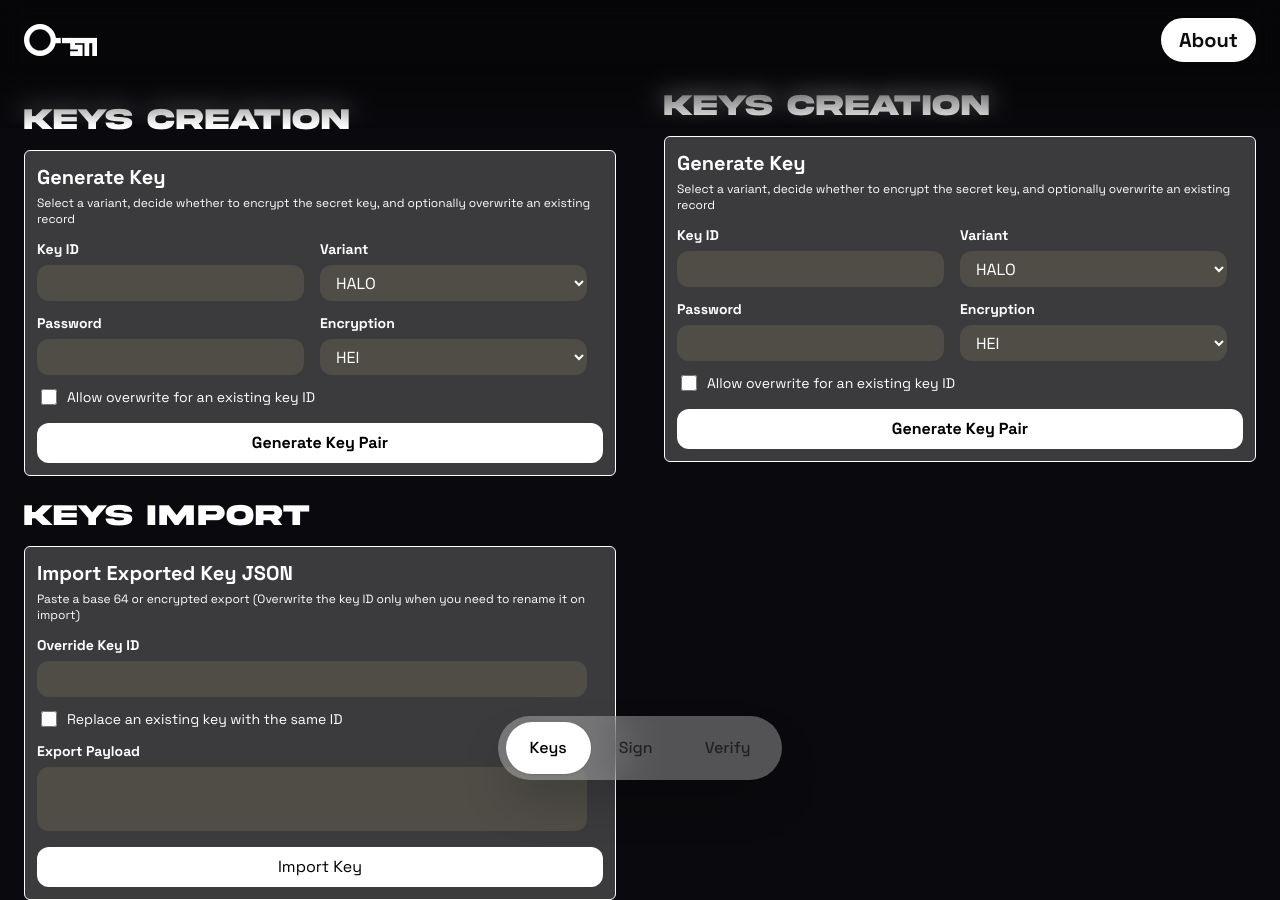
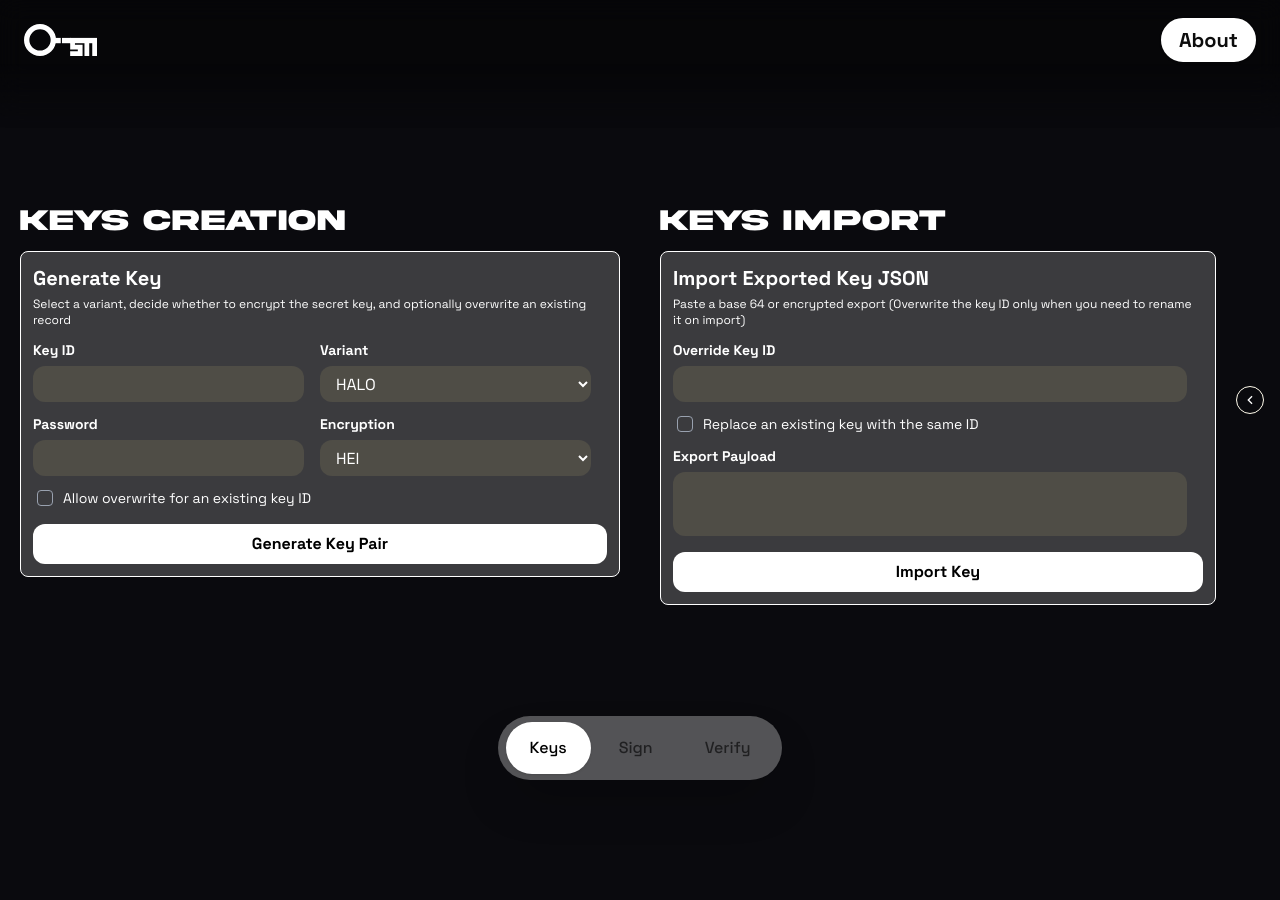
Before and after one commit to KenetHilang/PQC-Signer, a Next.js app in the folder frontend/: page /keys in a window 1280 px wide. After the commit the page ends 800 px from the top, so only its background shows below. Built offline with nearby package versions, Linux system fonts and the light colour scheme.

Commit message:
feat: add sidebar for keys todo:  finish sidebar

```diff
--- a/frontend/app/globals.css
+++ b/frontend/app/globals.css
@@ -20,6 +20,9 @@
 }
 
 @layer base {
+  h1 {
+    @apply text-3xl font-Akira
+  }
   h3 {
     @apply text-sm font-bold font-Space;
   }
@@ -27,10 +30,10 @@
 
 @layer components {
   .pages {
-    @apply h-full w-full pt-20
+    @apply h-full w-full flex items-center
   }
   .keysGrid {
-    @apply text-white mx-6 mt-2
+    @apply text-white mx-5 mt-2
   }
   .inputs {
     @apply bg-amber-200/10 w-full h-9 rounded-xl mt-1.5 pl-3
@@ -51,6 +54,22 @@
   .sections-2 {
     @apply mt-3 grid grid-cols-2
   }
+
+  .checkmarks {
+    @apply w-4 h-4 appearance-none border border-gray-400 rounded-sm bg-transparent cursor-pointer  checked:bg-blue-500 checked:border-blue-500 transition-all relative checked:after:content-[''] checked:after:absolute checked:after:left-[4px] checked:after:top-[1px] checked:after:w-[5px] checked:after:h-[9px] checked:after:border-r-2 checked:after:border-b-2  checked:after:border-white checked:after:rotate-45
+  }
+
+  .glassmorphism {
+    @apply font-Space bg-white/20 rounded-lg border-1 border-white
+  }
+
+  .icons {
+    @apply p-2 my-1.5 text-2xl rounded-lg hover:bg-white/20 flex justify-center
+  }
+
+  .icons-active {
+    @apply bg-white/20 text-white
+  }
 }
 
 
--- a/frontend/app/keys/components/keysCreate.tsx
+++ b/frontend/app/keys/components/keysCreate.tsx
@@ -1,4 +1,5 @@
 'use client'
+import Glass from "@/components/ui/glassmorphism/glassMorph";
 import { ToastType } from "@/lib/types";
 import { motion } from "motion/react";
 import { useState } from "react";
@@ -18,14 +19,14 @@ export default function KeysCreate() {
 
     return(
         <div className="h-full w-full border-amber-400">
-            <div className="text-3xl font-Akira">
+            <h1 className="text-3xl font-Akira">
                 Keys Creation
-            </div>
+            </h1>
 
-            <div className="mt-3 font-Space bg-white/20 rounded-md border-1 border-white p-3">
-                <h1 className="font-Space font-bold text-xl">
+            <Glass className="mt-3 p-3">
+                <h2 className="font-Space font-bold text-xl">
                     Generate Key
-                </h1>
+                </h2>
                 <p className="text-xs mt-1">
                     Select a variant, decide whether to encrypt the secret key, and optionally overwrite an existing record
                 </p>
@@ -63,7 +64,7 @@ export default function KeysCreate() {
 
                     <label className="flex gap-2.5 mt-3 ml-1 items-center">
                         <input
-                            className="w-4 h-4 border border-default-medium rounded-xs bg-neutral-secondary-medium focus:ring-2 focus:ring-brand-soft"
+                            className="checkmarks"
                             type="checkbox"
                         />
                         <span className="text-sm">Allow overwrite for an existing key ID</span>
@@ -81,7 +82,7 @@ export default function KeysCreate() {
                         {busyAction ? 'Generating...' : 'Generate Key Pair'}
                     </motion.button>
                 </div>
-            </div>
+            </Glass>
         </div>
     )
 }
--- a/frontend/app/keys/components/keysImport.tsx
+++ b/frontend/app/keys/components/keysImport.tsx
@@ -1,4 +1,5 @@
 'use client'
+import Glass from "@/components/ui/glassmorphism/glassMorph";
 import { motion } from "motion/react";
 import { useState } from "react";
 
@@ -8,14 +9,14 @@ export default function KeysImport() {
 
     return(
         <div className="h-full w-full border-amber-400">
-            <div className="text-3xl font-Akira">
+            <h1>
                 Keys Import
-            </div>
+            </h1>
 
-            <div className="mt-3 font-Space bg-white/20 rounded-md border-1 border-white p-3">
-                <h1 className="font-Space font-bold text-xl">
+            <Glass className="mt-3 p-3">
+                <h2 className="font-Space font-bold text-xl">
                     Import Exported Key JSON
-                </h1>
+                </h2>
                 <p className="text-xs mt-1">
                     Paste a base 64 or encrypted export (Overwrite the key ID only when you need to rename it on import)
                 </p>
@@ -29,7 +30,7 @@ export default function KeysImport() {
 
                         <label className="flex gap-2.5 mt-3 ml-1 items-center">
                             <input
-                                className="w-4 h-4 border border-default-medium rounded-xs bg-neutral-secondary-medium focus:ring-2 focus:ring-brand-soft"
+                                className="checkmarks"
                                 type="checkbox"
                             />
                             <span className="text-sm">
@@ -46,7 +47,7 @@ export default function KeysImport() {
                     </div>
 
                     <motion.button
-                    className="h-10 w-full bg-white text-black mt-4 rounded-xl"
+                    className="h-10 w-full bg-white text-black mt-4 rounded-xl font-bold"
                     type="submit"
                     whileHover={{
                         scale: 1.02,
@@ -57,7 +58,8 @@ export default function KeysImport() {
                         {busyAction ? 'Importing...' : 'Import Key'}
                     </motion.button>
                 </div>
-            </div>
+            </Glass>
         </div>
+
     )
 }
--- a/frontend/app/keys/components/sideKeys.tsx
+++ b/frontend/app/keys/components/sideKeys.tsx
@@ -1,79 +1,80 @@
 'use client'
-import { ToastType } from "@/lib/types";
-import { motion } from "motion/react";
+import Glass from "@/components/ui/glassmorphism/glassMorph";
 import { useState } from "react";
+import { RiExportFill, RiHourglassFill, RiSafe3Fill } from "react-icons/ri";
 
 export default function SideKeys() {
+    const [type, setType] = useState('')
 
-    const [busyAction, setBusyAction] = useState(false);
+    return(
+        <div className="h-full w-full">
+            <div className="flex mb-3">
+                <h1>{type}</h1>
+            </div>
 
 
-    return(
-        <div className="h-full w-full border-amber-400">
-            <div className="text-3xl font-Akira">
-                Keys Creation
+            <div className="flex">
+                <div className='bg-white/20 rounded-l-2xl border-1 border-white'>
+
+                    <div className="w-16 flex flex-col gap-1 p-2 border-r border-gray-600/30">
+                        <div
+                            className={`icons  ${type === 'vault' ? 'icons-active' : 'text-gray-400 hover:text-white'}`}
+                            onClick={() => setType('vault')}
+                        >
+                            <RiSafe3Fill />
+                        </div>
+                        <div
+                            className={`icons ${type === 'export' ? 'icons-active' : 'text-gray-400 hover:text-white'}`}
+                            onClick={() => setType('export')}
+                        >
+                            <RiExportFill />
+                        </div>
+                        <div
+                            className={`icons ${type === 'history' ? 'icons-active' : 'text-gray-400 hover:text-white'}`}
+                            onClick={() => setType('history')}
+                        >
+                            <RiHourglassFill />
+                        </div>
+                    </div>
+                </div>
+
+                <Glass className='p-3'>
+                    <div className="flex-1 p-4">
+                        {type === 'vault' && <Vault />}
+                        {type === 'export' && <Export />}
+                        {type === 'history' && <History />}
+                    </div>
+                </Glass>
+
             </div>
 
-            <div className="mt-3 font-Space bg-white/20 rounded-md border-1 border-white p-3">
-                <h1 className="font-Space font-bold text-xl">
-                    Generate Key
-                </h1>
-                <p className="text-xs mt-1">
-                    Select a variant, decide whether to encrypt the secret key, and optionally overwrite an existing record
-                </p>
-
-                <div className="mt-2">
-                    <div className="sections-2">
-                        <div className="mr-4">
-                            <h3>Key ID</h3>
-                            <input className="inputs" type="text" />
-                        </div>
-                        <label className="mr-4">
-                            <h3>Variant</h3>
-                            <select className="selections">
-                                <option>
-                                    halo
-                                </option>
-                            </select>
-                        </label>
-                    </div>
-
-                    <div className="sections-2">
-                        <div className="mr-4">
-                            <h3>Password</h3>
-                            <input className="inputs" type="password" />
-                        </div>
-                        <label className="mr-4">
-                            <h3>Encryption</h3>
-                            <select className="selections">
-                                <option>
-                                    hei
-                                </option>
-                            </select>
-                        </label>
-                    </div>
-
-                    <label className="flex gap-2.5 mt-3 ml-1 items-center">
-                        <input
-                            className="w-4 h-4 border border-default-medium rounded-xs bg-neutral-secondary-medium focus:ring-2 focus:ring-brand-soft"
-                            type="checkbox"
-                        />
-                        <span className="text-sm">Allow overwrite for an existing key ID</span>
-                    </label>
-
-                    <motion.button
-                    className="h-10 w-full bg-white text-black mt-4 rounded-xl font-bold"
-                    type="submit"
-                    whileHover={{
-                        scale: 1.02,
-                        transition: { duration: 0.1 }
-                    }}
-
-                    >
-                        {busyAction ? 'Generating...' : 'Generate Key Pair'}
-                    </motion.button>
-                </div>
-            </div>
         </div>
     )
 }
+
+function Vault() {
+    return(
+        <div className="w-full h-full">
+            <h2 className="text-lg">Vault Settings</h2>
+            <p className="text-sm text-gray-400">Manage your secured keys here.</p>
+        </div>
+    )
+}
+
+function Export() {
+    return(
+        <div className="w-full h-full">
+            <h2 className="text-lg">Export Keys</h2>
+            <p className="text-sm text-gray-400">Download your keys securely.</p>
+        </div>
+    )
+}
+
+function History() {
+    return(
+        <div className="w-full h-full">
+            <h2 className="text-lg">Activity History</h2>
+            <p className="text-sm text-gray-400">View recent changes and access logs.</p>
+        </div>
+    )
+}
--- a/frontend/app/keys/page.tsx
+++ b/frontend/app/keys/page.tsx
@@ -1,31 +1,58 @@
+'use client'
+import { RiArrowLeftSLine, RiArrowRightSLine } from "react-icons/ri";
 import KeysCreate from "./components/keysCreate";
 import KeysImport from "./components/keysImport";
 import SideKeys from "./components/sideKeys";
-
+// Import AnimatePresence to animate components entering/leaving the DOM
+import { motion, AnimatePresence } from "motion/react";
+import { useState } from "react";
 
 export default function KeyPage() {
+    const [sideActive, setSideActive] = useState(false)
+
     return(
         <div id="Keys" className="pages">
-            <div className="grid grid-cols-2 grid-rows-2 gap-0">
-                <div className="flex items-center">
+            <div className="flex">
+
+                <motion.div layout className="flex-1 w-full h-full">
                     <div className="keysGrid">
                         <KeysCreate />
                     </div>
-                </div>
+                </motion.div>
 
-                <div className="col-start-1 row-start-2">
-                    <div className="keysGrid">
+                <motion.div layout className="flex-1 w-full h-full flex items-center">
+                    <div className="keysGrid ">
                         <KeysImport />
                     </div>
-                </div>
+                    <div className="flex items-center">
+                        <motion.div
+                            className="mr-4 w-7 h-7 font-bold rounded-full border-1 border-amber-50 p-1 cursor-pointer flex items-center justify-center"
+                            whileHover={{ scale: 1.1, transition: { duration: 0.1 } }}
+                            whileTap={{ scale: 0.9 }}
+                            onClick={() => setSideActive(!sideActive)}
+                        >
+                            {sideActive ? <RiArrowRightSLine /> : <RiArrowLeftSLine />}
+                        </motion.div>
+                    </div>
+                </motion.div>
 
-                <div className="row-span-2 col-start-2 row-start-1">
-                    <div className="keysGrid">
-                        <SideKeys />
-                    </div>
-                </div>
+                <AnimatePresence>
+                    {sideActive && (
+                        <motion.div
+                            initial={{ width: "0%", opacity: 1 }}
+                            animate={{ width: "25%", opacity: 1 }}
+                            exit={{ width: 0, opacity: 0 }}
+                            transition={{ duration: 0.3, ease: "easeInOut" }}
+                            className="h-full overflow-hidden shrink-0"
+                        >
+                            <div className="w-[30vw] h-full mt-2">
+                                <SideKeys />
+                            </div>
+                        </motion.div>
+                    )}
+                </AnimatePresence>
+
             </div>
-
         </div>
     )
 }
--- /dev/null
+++ b/frontend/components/ui/glassmorphism/glassMorph.tsx
@@ -0,0 +1,4 @@
+
+export default function Glass({ children, className }: { children: React.ReactNode, className: String }) {
+    return (<div className={`glassmorphism ${className}`}>{children}</div>)
+}
--- a/frontend/package.json
+++ b/frontend/package.json
@@ -17,6 +17,7 @@
     "next": "16.1.6",
     "react": "19.1.1",
     "react-dom": "19.1.1",
+    "react-icons": "^5.6.0",
     "three": "^0.183.2",
     "three-stdlib": "^2.36.1"
   },
```
Also changed, not shown: 1 other file (tests, documents, lock files or other folders).
